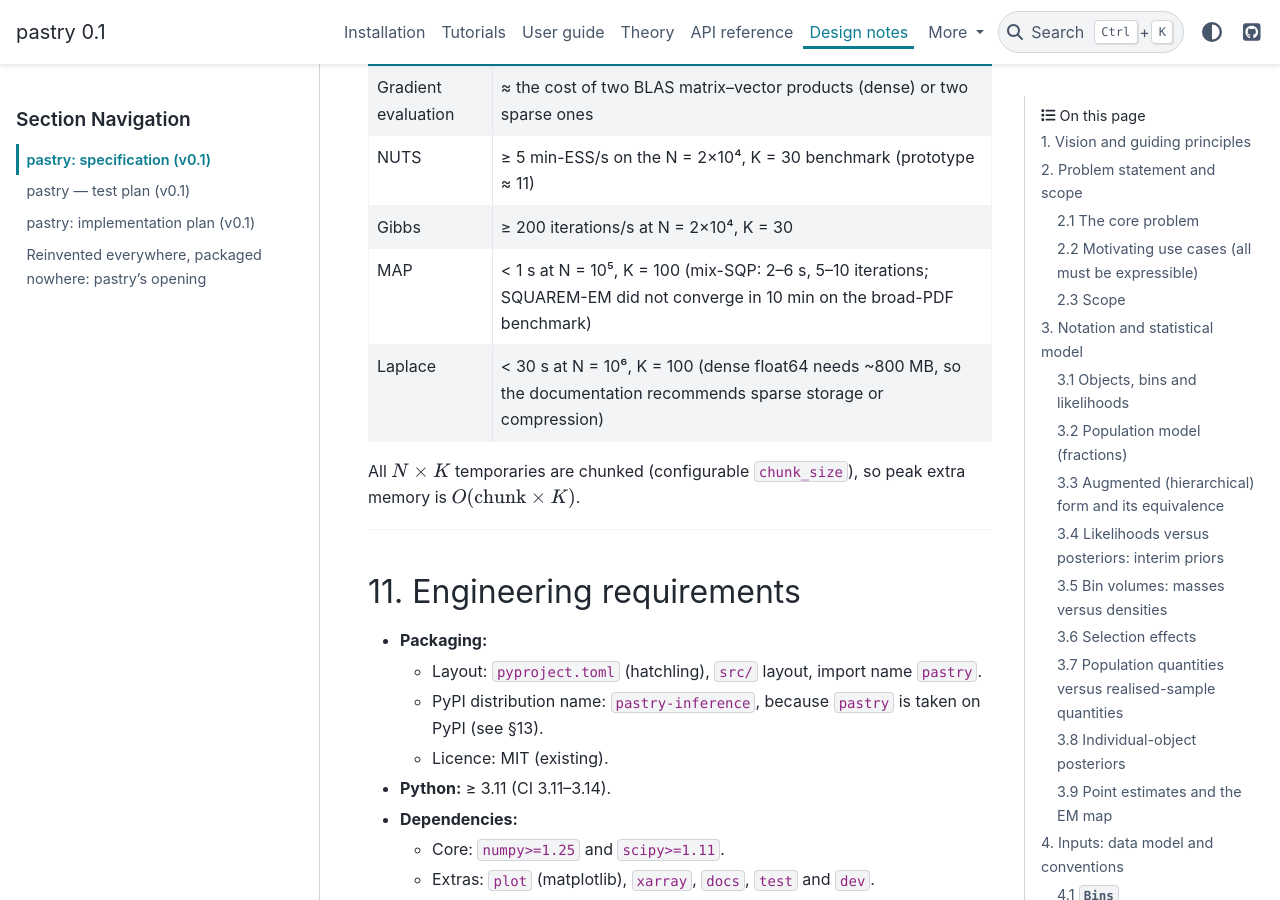
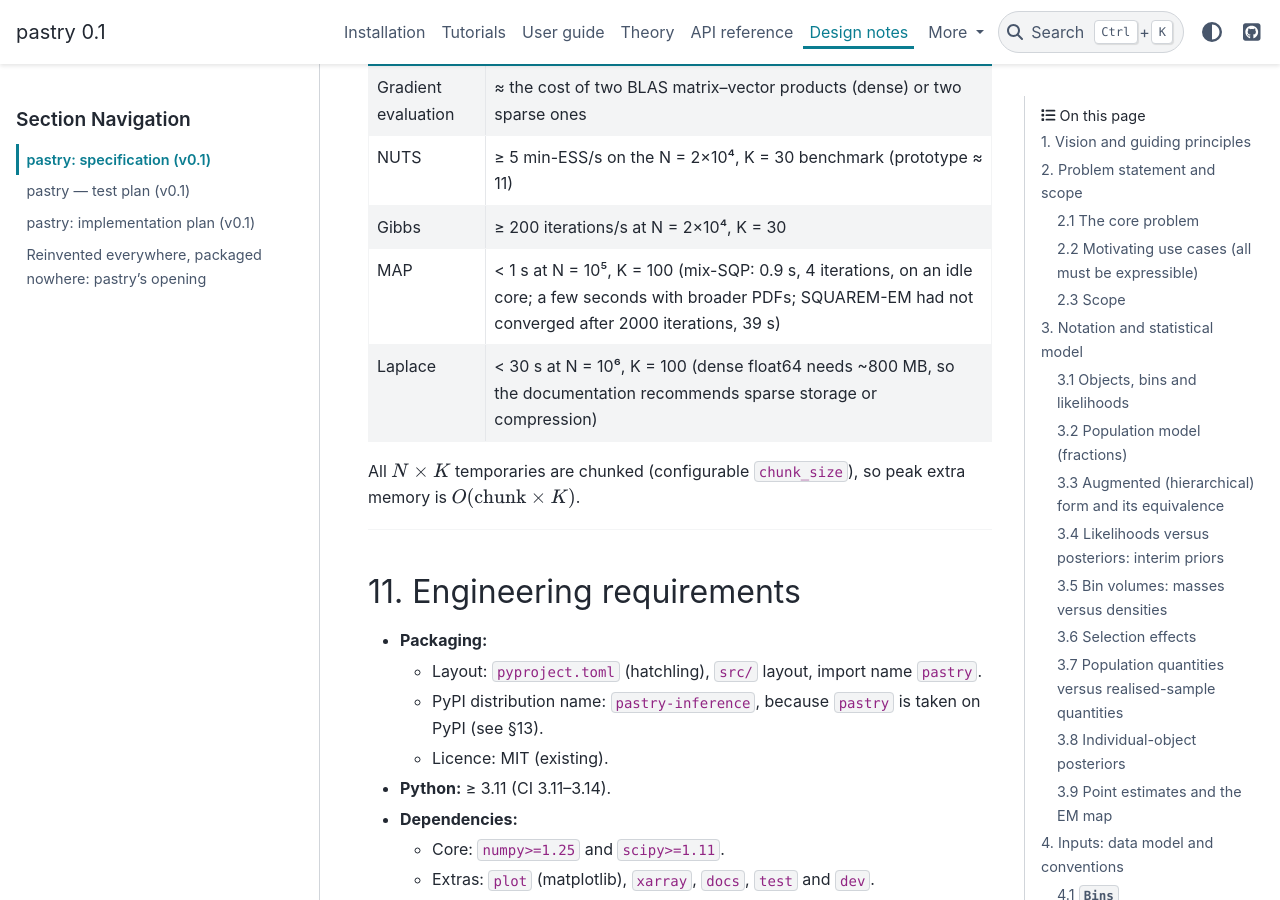
Before and after one commit to joshspeagle/binference, a Sphinx documentation site: the page built from docs/design/spec.md, in a window 1280 px wide and 900 px high, scrolled down 24204 px. Built offline with Sphinx 7.4.7 and the PyData theme 0.15.4, drawn with Linux system fonts in a browser that asks for light colours.

Commit message:
Docs: measured MAP timing
Co-Authored-By: Claude Opus 5.5 <noreply@anthropic.com>
Claude-Session: https://claude.ai/code/session_01De68Qguk82R9FGTNQYmYnz

```diff
--- a/docs/design/spec.md
+++ b/docs/design/spec.md
@@ -541,7 +541,7 @@ The mocks can include:
 | Gradient evaluation | ≈ the cost of two BLAS matrix–vector products (dense) or two sparse ones |
 | NUTS | ≥ 5 min-ESS/s on the N = 2×10⁴, K = 30 benchmark (prototype ≈ 11) |
 | Gibbs | ≥ 200 iterations/s at N = 2×10⁴, K = 30 |
-| MAP | < 1 s at N = 10⁵, K = 100 (mix-SQP: 2–6 s, 5–10 iterations; SQUAREM-EM did not converge in 10 min on the broad-PDF benchmark) |
+| MAP | < 1 s at N = 10⁵, K = 100 (mix-SQP: 0.9 s, 4 iterations, on an idle core; a few seconds with broader PDFs; SQUAREM-EM had not converged after 2000 iterations, 39 s) |
 | Laplace | < 30 s at N = 10⁶, K = 100 (dense float64 needs ~800 MB, so the documentation recommends sparse storage or compression) |
 
 All $N\times K$ temporaries are chunked (configurable `chunk_size`), so peak extra memory is $O(\text{chunk}\times K)$.
```
Also changed, not shown: docs/user-guide/performance.md (+2 -2 lines).
